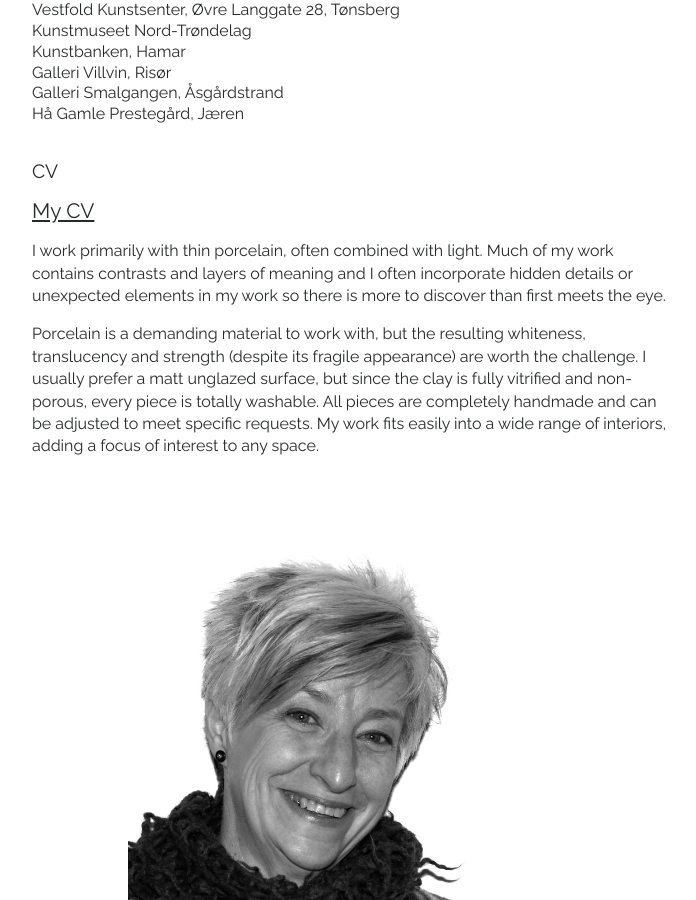
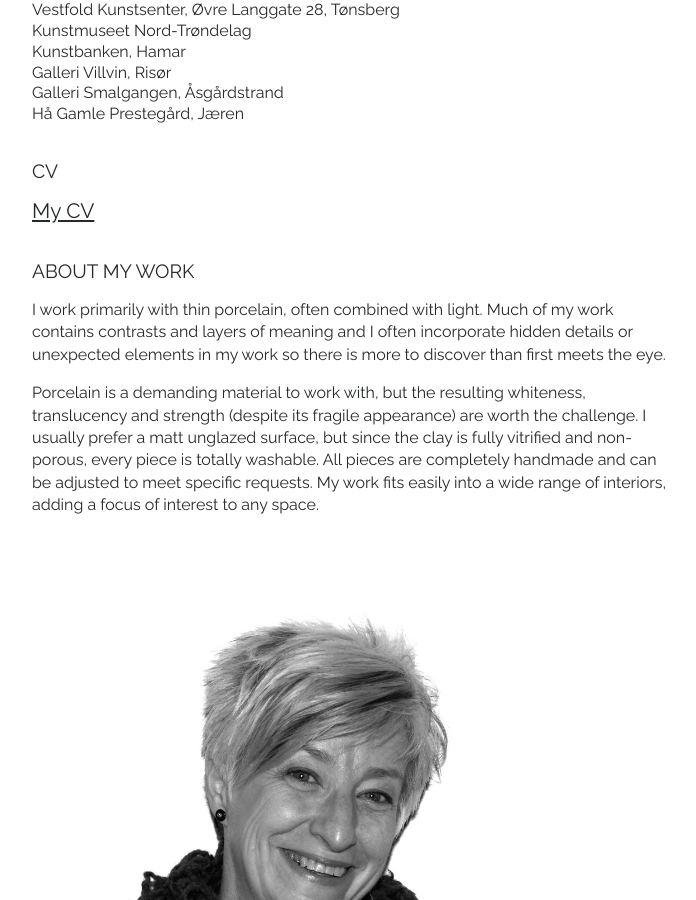
Before and after one commit to rebekkjm/helenmorkenno, a Jekyll site: the page built from contact-and-sales.md, in a window 1280 px wide and 900 px high, scrolled down 949 px. Shown: the whole window, without its empty margins (288-984 px from the left). Built offline with Jekyll 4.4.1, drawn with Linux system fonts in a browser that asks for light colours.

Commit message:
Update contact-and-sales.md

```diff
--- a/contact-and-sales.md
+++ b/contact-and-sales.md
@@ -36,6 +36,8 @@ The following galleries stock some of my work:
 <h3>CV</h3>
 <a href="/cv" class="cv-link">My CV</a>
 
+
+<h3>About my work</h3>
 I work primarily with thin porcelain, often combined with light. Much of my work contains contrasts and layers of meaning and I often incorporate hidden details or unexpected elements in my work so there is more to discover than first meets the eye.
 
 Porcelain is a demanding material to work with, but the resulting whiteness, translucency and strength (despite its fragile appearance) are worth the challenge. I usually prefer a matt unglazed surface, but since the clay is fully vitrified and non-porous, every piece is totally washable. All pieces are completely handmade and can be adjusted to meet specific requests. My work fits easily into a wide range of interiors, adding a focus of interest to any space.
```
